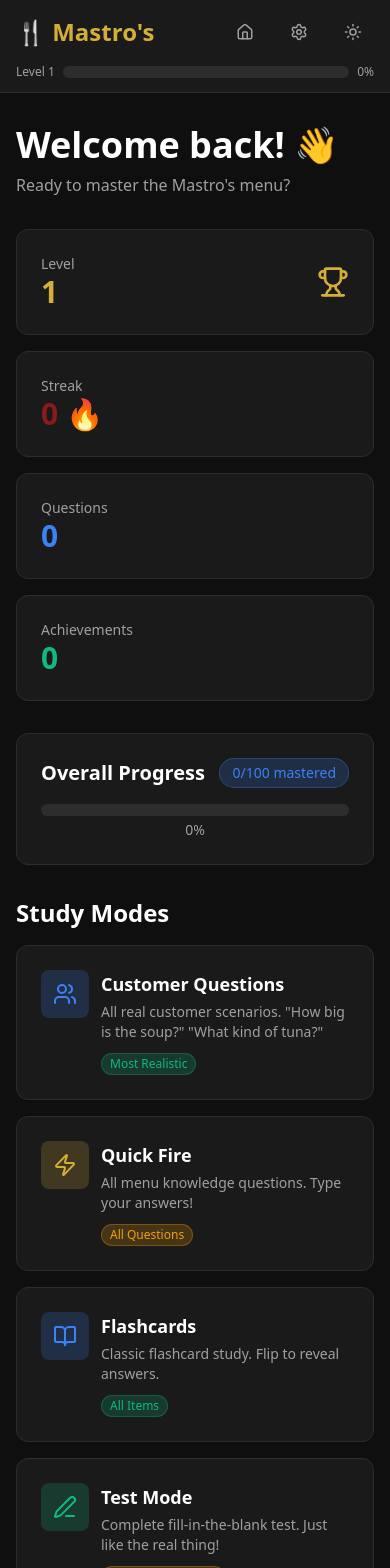
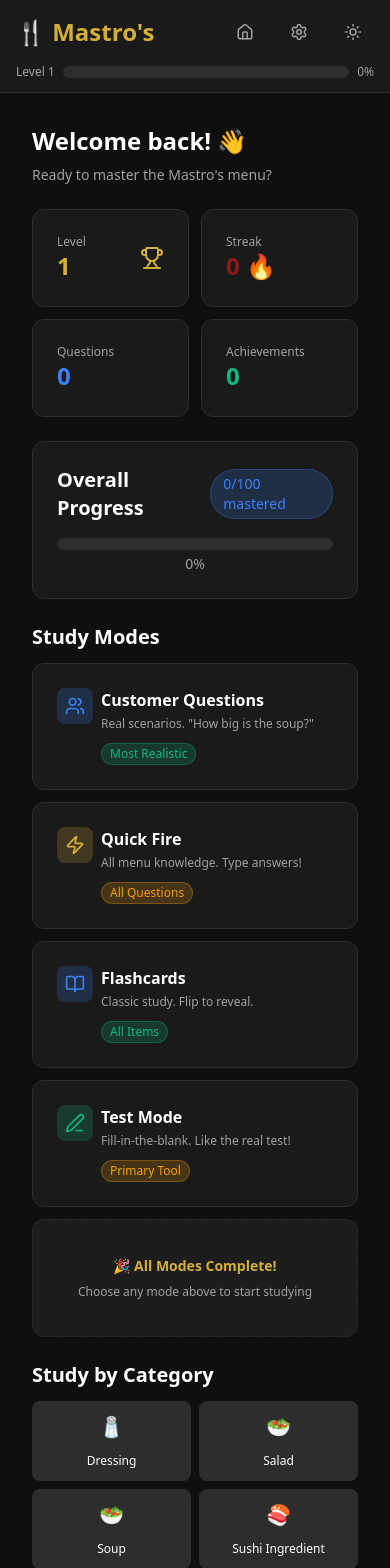
Before and after one commit to ls5986/menumaster, a React (Vite) app: page / in a window 390 px wide. Shown: the top 1568 px of the page. Built offline with nearby package versions, Linux system fonts and the light colour scheme.

Commit message:
Make Quick Fire and Home page mobile-responsive

```diff
--- a/src/components/study/QuickFire.tsx
+++ b/src/components/study/QuickFire.tsx
@@ -162,38 +162,38 @@
       <motion.div
         initial={{ opacity: 0, y: 20 }}
         animate={{ opacity: 1, y: 0 }}
-        className="max-w-2xl mx-auto"
+        className="max-w-2xl mx-auto px-4 sm:px-6"
       >
-        <Card className="text-center">
-          <h2 className="text-3xl font-bold mb-4">Round Complete! 🎉</h2>
-          <div className="text-6xl mb-6">
+        <Card className="text-center p-4 sm:p-6">
+          <h2 className="text-2xl sm:text-3xl font-bold mb-3 sm:mb-4">Round Complete! 🎉</h2>
+          <div className="text-5xl sm:text-6xl mb-4 sm:mb-6">
             {sessionScore === questions.length ? '💯' : sessionScore >= questions.length * 0.8 ? '🌟' : '👍'}
           </div>
-          <div className="grid grid-cols-3 gap-4 mb-8">
+          <div className="grid grid-cols-3 gap-3 sm:gap-4 mb-6 sm:mb-8">
             <div>
-              <p className="text-text-secondary text-sm">Score</p>
-              <p className="text-3xl font-bold text-accent-gold">
+              <p className="text-text-secondary text-xs sm:text-sm">Score</p>
+              <p className="text-xl sm:text-3xl font-bold text-accent-gold">
                 {sessionScore}/{questions.length}
               </p>
             </div>
             <div>
-              <p className="text-text-secondary text-sm">Accuracy</p>
-              <p className="text-3xl font-bold text-correct">
+              <p className="text-text-secondary text-xs sm:text-sm">Accuracy</p>
+              <p className="text-xl sm:text-3xl font-bold text-correct">
                 {Math.round((sessionScore / questions.length) * 100)}%
               </p>
             </div>
             <div>
-              <p className="text-text-secondary text-sm">Time</p>
-              <p className="text-3xl font-bold text-info">
+              <p className="text-text-secondary text-xs sm:text-sm">Time</p>
+              <p className="text-xl sm:text-3xl font-bold text-info">
                 {Math.round((Date.now() - startTime) / 1000)}s
               </p>
             </div>
           </div>
-          <div className="flex gap-3 justify-center">
-            <Button variant="primary" onClick={() => window.location.reload()}>
+          <div className="flex flex-col sm:flex-row gap-2 sm:gap-3 justify-center">
+            <Button variant="primary" onClick={() => window.location.reload()} className="w-full sm:w-auto">
               Play Again
             </Button>
-            <Button variant="secondary" onClick={onComplete}>
+            <Button variant="secondary" onClick={onComplete} className="w-full sm:w-auto">
               Back to Home
             </Button>
           </div>
@@ -203,12 +203,12 @@
   }
 
   return (
-    <div className="max-w-3xl mx-auto">
+    <div className="max-w-3xl mx-auto px-4 sm:px-6">
       {/* Header Stats */}
-      <div className="flex items-center justify-between mb-6">
-        <div className="flex items-center gap-4">
-          <span className="text-text-secondary">
-            Question {currentIndex + 1}/{questions.length}
+      <div className="flex flex-col sm:flex-row items-start sm:items-center justify-between mb-4 sm:mb-6 gap-2">
+        <div className="flex items-center gap-2 sm:gap-4">
+          <span className="text-text-secondary text-sm sm:text-base">
+            Q {currentIndex + 1}/{questions.length}
           </span>
           {user.currentSessionStreak > 0 && (
             <div className="flex items-center gap-1 px-2 py-1 bg-accent-red/20 rounded-full">
@@ -223,7 +223,7 @@
       </div>
 
       {/* Progress bar */}
-      <ProgressBar progress={progress} className="mb-8" />
+      <ProgressBar progress={progress} className="mb-4 sm:mb-8" />
 
       {/* Question Card */}
       <motion.div
@@ -232,19 +232,19 @@
         animate={{ x: 0, opacity: 1 }}
         transition={{ type: 'spring', stiffness: 100 }}
       >
-        <Card>
+        <Card className="p-4 sm:p-6">
           {/* Item name */}
-          <div className="mb-4">
-            <h3 className="text-2xl font-bold text-accent-gold mb-1">
+          <div className="mb-3 sm:mb-4">
+            <h3 className="text-lg sm:text-2xl font-bold text-accent-gold mb-1">
               {currentQuestion.itemName}
             </h3>
-            <p className="text-text-secondary text-sm">{currentQuestion.category}</p>
+            <p className="text-text-secondary text-xs sm:text-sm">{currentQuestion.category}</p>
           </div>
 
           {/* Question - Full Context */}
-          <div className="mb-6">
-            <div className="bg-bg-tertiary/30 rounded-lg p-6 border-l-4 border-accent-gold">
-              <p className="text-xl text-text-primary leading-relaxed font-medium mb-4">
+          <div className="mb-4 sm:mb-6">
+            <div className="bg-bg-tertiary/30 rounded-lg p-3 sm:p-6 border-l-4 border-accent-gold">
+              <p className="text-base sm:text-xl text-text-primary leading-relaxed font-medium mb-3 sm:mb-4">
                 {currentQuestion.component.underline_text}
               </p>
               {currentQuestion.component.individual_blanks && currentQuestion.component.individual_blanks.length > 0 && (
@@ -271,20 +271,21 @@
               type="text"
               value={userAnswer}
               onChange={(e) => setUserAnswer(e.target.value)}
-              placeholder={`Type your answer (${currentQuestion.component.answer.split(' ').length} words)...`}
-              className="w-full bg-bg-tertiary text-text-primary rounded-lg px-4 py-3 mb-4 focus:outline-none focus:ring-2 focus:ring-accent-gold"
+              placeholder="Type your answer..."
+              className="w-full bg-bg-tertiary text-text-primary rounded-lg px-3 sm:px-4 py-3 sm:py-4 mb-3 sm:mb-4 text-sm sm:text-base focus:outline-none focus:ring-2 focus:ring-accent-gold touch-manipulation"
               autoComplete="off"
             />
           </form>
 
           {/* Hint */}
           {currentQuestion.component.hint && (
-            <div className="mb-4">
+            <div className="mb-3 sm:mb-4">
               <Button
                 variant="ghost"
                 size="sm"
                 onClick={toggleHint}
                 icon={<Lightbulb size={16} />}
+                className="text-xs sm:text-sm"
               >
                 {showHint ? 'Hide Hint' : 'Show Hint'}
               </Button>
@@ -292,22 +293,22 @@
                 <motion.div
                   initial={{ height: 0, opacity: 0 }}
                   animate={{ height: 'auto', opacity: 1 }}
-                  className="mt-2 p-3 bg-info/10 border border-info/30 rounded-lg"
+                  className="mt-2 p-2 sm:p-3 bg-info/10 border border-info/30 rounded-lg"
                 >
-                  <p className="text-sm text-info">💡 {currentQuestion.component.hint}</p>
+                  <p className="text-xs sm:text-sm text-info">💡 {currentQuestion.component.hint}</p>
                 </motion.div>
               )}
             </div>
           )}
 
           {/* Action buttons */}
-          <div className="flex gap-3">
+          <div className="flex flex-col sm:flex-row gap-2 sm:gap-3">
             <Button
               variant="secondary"
               size="md"
               onClick={handleSkip}
-              icon={<SkipForward size={18} />}
-              className="flex-1"
+              icon={<SkipForward size={16} />}
+              className="flex-1 text-sm sm:text-base py-3 sm:py-2"
             >
               Skip
             </Button>
@@ -316,8 +317,8 @@
               size="md"
               onClick={handleSubmit}
               disabled={!userAnswer.trim()}
-              icon={<Send size={18} />}
-              className="flex-1"
+              icon={<Send size={16} />}
+              className="flex-1 text-sm sm:text-base py-3 sm:py-2"
             >
               Submit
             </Button>
--- a/src/pages/Home.tsx
+++ b/src/pages/Home.tsx
@@ -27,52 +27,52 @@
   ).slice(-3);
 
   return (
-    <div className="max-w-6xl mx-auto space-y-8">
+    <div className="max-w-6xl mx-auto px-4 sm:px-6 space-y-6 sm:space-y-8">
       {/* Welcome Section */}
       <div>
-        <h1 className="text-4xl font-bold mb-2">
+        <h1 className="text-2xl sm:text-4xl font-bold mb-2">
           Welcome back! 👋
         </h1>
-        <p className="text-text-secondary">
+        <p className="text-sm sm:text-base text-text-secondary">
           Ready to master the Mastro's menu?
         </p>
       </div>
 
       {/* Stats Cards */}
-      <div className="grid grid-cols-1 md:grid-cols-4 gap-4">
-        <Card>
+      <div className="grid grid-cols-2 md:grid-cols-4 gap-3 sm:gap-4">
+        <Card className="p-3 sm:p-4">
           <div className="flex items-center justify-between">
             <div>
-              <p className="text-text-secondary text-sm">Level</p>
-              <p className="text-3xl font-bold text-accent-gold">{user.level}</p>
+              <p className="text-text-secondary text-xs sm:text-sm">Level</p>
+              <p className="text-2xl sm:text-3xl font-bold text-accent-gold">{user.level}</p>
             </div>
-            <Trophy className="text-accent-gold" size={32} />
+            <Trophy className="text-accent-gold" size={24} />
           </div>
         </Card>
 
-        <Card>
+        <Card className="p-3 sm:p-4">
           <div className="flex items-center justify-between">
             <div>
-              <p className="text-text-secondary text-sm">Streak</p>
-              <p className="text-3xl font-bold text-accent-red">{user.streakDays} 🔥</p>
+              <p className="text-text-secondary text-xs sm:text-sm">Streak</p>
+              <p className="text-2xl sm:text-3xl font-bold text-accent-red">{user.streakDays} 🔥</p>
             </div>
           </div>
         </Card>
 
-        <Card>
+        <Card className="p-3 sm:p-4">
           <div className="flex items-center justify-between">
             <div>
-              <p className="text-text-secondary text-sm">Questions</p>
-              <p className="text-3xl font-bold text-info">{user.totalQuestionsAnswered}</p>
+              <p className="text-text-secondary text-xs sm:text-sm">Questions</p>
+              <p className="text-2xl sm:text-3xl font-bold text-info">{user.totalQuestionsAnswered}</p>
             </div>
           </div>
         </Card>
 
-        <Card>
+        <Card className="p-3 sm:p-4">
           <div className="flex items-center justify-between">
             <div>
-              <p className="text-text-secondary text-sm">Achievements</p>
-              <p className="text-3xl font-bold text-correct">{user.achievements.length}</p>
+              <p className="text-text-secondary text-xs sm:text-sm">Achievements</p>
+              <p className="text-2xl sm:text-3xl font-bold text-correct">{user.achievements.length}</p>
             </div>
           </div>
         </Card>
@@ -89,73 +89,73 @@
 
       {/* Study Modes */}
       <div>
-        <h2 className="text-2xl font-bold mb-4">Study Modes</h2>
-        <div className="grid grid-cols-1 md:grid-cols-2 lg:grid-cols-3 gap-4">
-          <Card hover onClick={() => onStartStudy('customer-questions')}>
-            <div className="flex items-start gap-3">
-              <div className="p-3 bg-info/20 rounded-lg">
-                <Users className="text-info" size={24} />
+        <h2 className="text-xl sm:text-2xl font-bold mb-3 sm:mb-4">Study Modes</h2>
+        <div className="grid grid-cols-1 md:grid-cols-2 lg:grid-cols-3 gap-3 sm:gap-4">
+          <Card hover onClick={() => onStartStudy('customer-questions')} className="p-3 sm:p-4">
+            <div className="flex items-start gap-2 sm:gap-3">
+              <div className="p-2 sm:p-3 bg-info/20 rounded-lg">
+                <Users className="text-info" size={20} />
               </div>
               <div className="flex-1">
-                <h3 className="font-bold text-lg mb-1">Customer Questions</h3>
-                <p className="text-text-secondary text-sm mb-2">
-                  All real customer scenarios. "How big is the soup?" "What kind of tuna?"
+                <h3 className="font-bold text-base sm:text-lg mb-1">Customer Questions</h3>
+                <p className="text-text-secondary text-xs sm:text-sm mb-2">
+                  Real scenarios. "How big is the soup?"
                 </p>
                 <Badge variant="success" size="sm">Most Realistic</Badge>
               </div>
             </div>
           </Card>
 
-          <Card hover onClick={() => onStartStudy('quick-fire')}>
-            <div className="flex items-start gap-3">
-              <div className="p-3 bg-accent-gold/20 rounded-lg">
-                <Zap className="text-accent-gold" size={24} />
+          <Card hover onClick={() => onStartStudy('quick-fire')} className="p-3 sm:p-4">
+            <div className="flex items-start gap-2 sm:gap-3">
+              <div className="p-2 sm:p-3 bg-accent-gold/20 rounded-lg">
+                <Zap className="text-accent-gold" size={20} />
               </div>
               <div className="flex-1">
-                <h3 className="font-bold text-lg mb-1">Quick Fire</h3>
-                <p className="text-text-secondary text-sm mb-2">
-                  All menu knowledge questions. Type your answers!
+                <h3 className="font-bold text-base sm:text-lg mb-1">Quick Fire</h3>
+                <p className="text-text-secondary text-xs sm:text-sm mb-2">
+                  All menu knowledge. Type answers!
                 </p>
                 <Badge variant="warning" size="sm">All Questions</Badge>
               </div>
             </div>
           </Card>
 
-          <Card hover onClick={() => onStartStudy('flashcard')}>
-            <div className="flex items-start gap-3">
-              <div className="p-3 bg-info/20 rounded-lg">
-                <BookOpen className="text-info" size={24} />
+          <Card hover onClick={() => onStartStudy('flashcard')} className="p-3 sm:p-4">
+            <div className="flex items-start gap-2 sm:gap-3">
+              <div className="p-2 sm:p-3 bg-info/20 rounded-lg">
+                <BookOpen className="text-info" size={20} />
               </div>
               <div className="flex-1">
-                <h3 className="font-bold text-lg mb-1">Flashcards</h3>
-                <p className="text-text-secondary text-sm mb-2">
-                  Classic flashcard study. Flip to reveal answers.
+                <h3 className="font-bold text-base sm:text-lg mb-1">Flashcards</h3>
+                <p className="text-text-secondary text-xs sm:text-sm mb-2">
+                  Classic study. Flip to reveal.
                 </p>
                 <Badge variant="success" size="sm">All Items</Badge>
               </div>
             </div>
           </Card>
 
-          <Card hover onClick={() => onStartStudy('fill-blank')}>
-            <div className="flex items-start gap-3">
-              <div className="p-3 bg-correct/20 rounded-lg">
-                <Edit3 className="text-correct" size={24} />
+          <Card hover onClick={() => onStartStudy('fill-blank')} className="p-3 sm:p-4">
+            <div className="flex items-start gap-2 sm:gap-3">
+              <div className="p-2 sm:p-3 bg-correct/20 rounded-lg">
+                <Edit3 className="text-correct" size={20} />
               </div>
               <div className="flex-1">
-                <h3 className="font-bold text-lg mb-1">Test Mode</h3>
-                <p className="text-text-secondary text-sm mb-2">
-                  Complete fill-in-the-blank test. Just like the real thing!
+                <h3 className="font-bold text-base sm:text-lg mb-1">Test Mode</h3>
+                <p className="text-text-secondary text-xs sm:text-sm mb-2">
+                  Fill-in-the-blank. Like the real test!
                 </p>
-                <Badge variant="warning" size="sm">Primary Study Tool</Badge>
+                <Badge variant="warning" size="sm">Primary Tool</Badge>
               </div>
             </div>
           </Card>
 
 
-          <Card className="bg-bg-tertiary/50 border-dashed">
-            <div className="text-center py-4">
-              <p className="text-accent-gold font-bold mb-2">🎉 All Modes Complete!</p>
-              <p className="text-text-secondary text-sm">Choose any mode above to start studying</p>
+          <Card className="bg-bg-tertiary/50 border-dashed p-3 sm:p-4">
+            <div className="text-center py-3 sm:py-4">
+              <p className="text-accent-gold font-bold text-sm sm:text-base mb-2">🎉 All Modes Complete!</p>
+              <p className="text-text-secondary text-xs sm:text-sm">Choose any mode above to start studying</p>
             </div>
           </Card>
         </div>
@@ -163,21 +163,21 @@
 
       {/* Category Quick Start */}
       <div>
-        <h2 className="text-2xl font-bold mb-4">Study by Category</h2>
-        <div className="grid grid-cols-2 md:grid-cols-4 gap-3">
+        <h2 className="text-xl sm:text-2xl font-bold mb-3 sm:mb-4">Study by Category</h2>
+        <div className="grid grid-cols-2 md:grid-cols-3 lg:grid-cols-4 gap-2 sm:gap-3">
           {categories.map((category) => (
             <Button
               key={category}
               variant="secondary"
               onClick={() => onStartStudy('quick-fire', category)}
-              className="h-auto py-4 flex-col"
+              className="h-auto py-3 sm:py-4 flex-col text-xs sm:text-sm"
             >
-              <span className="text-2xl mb-1">
+              <span className="text-xl sm:text-2xl mb-1">
                 {category.toLowerCase().includes('sushi') ? '🍣' :
                  category.toLowerCase().includes('soup') || category.toLowerCase().includes('salad') ? '🥗' :
                  category.toLowerCase().includes('dressing') || category.toLowerCase().includes('sauce') ? '🧂' : '🍴'}
               </span>
-              <span className="text-sm font-medium">{category}</span>
+              <span className="font-medium">{category}</span>
             </Button>
           ))}
         </div>
```
